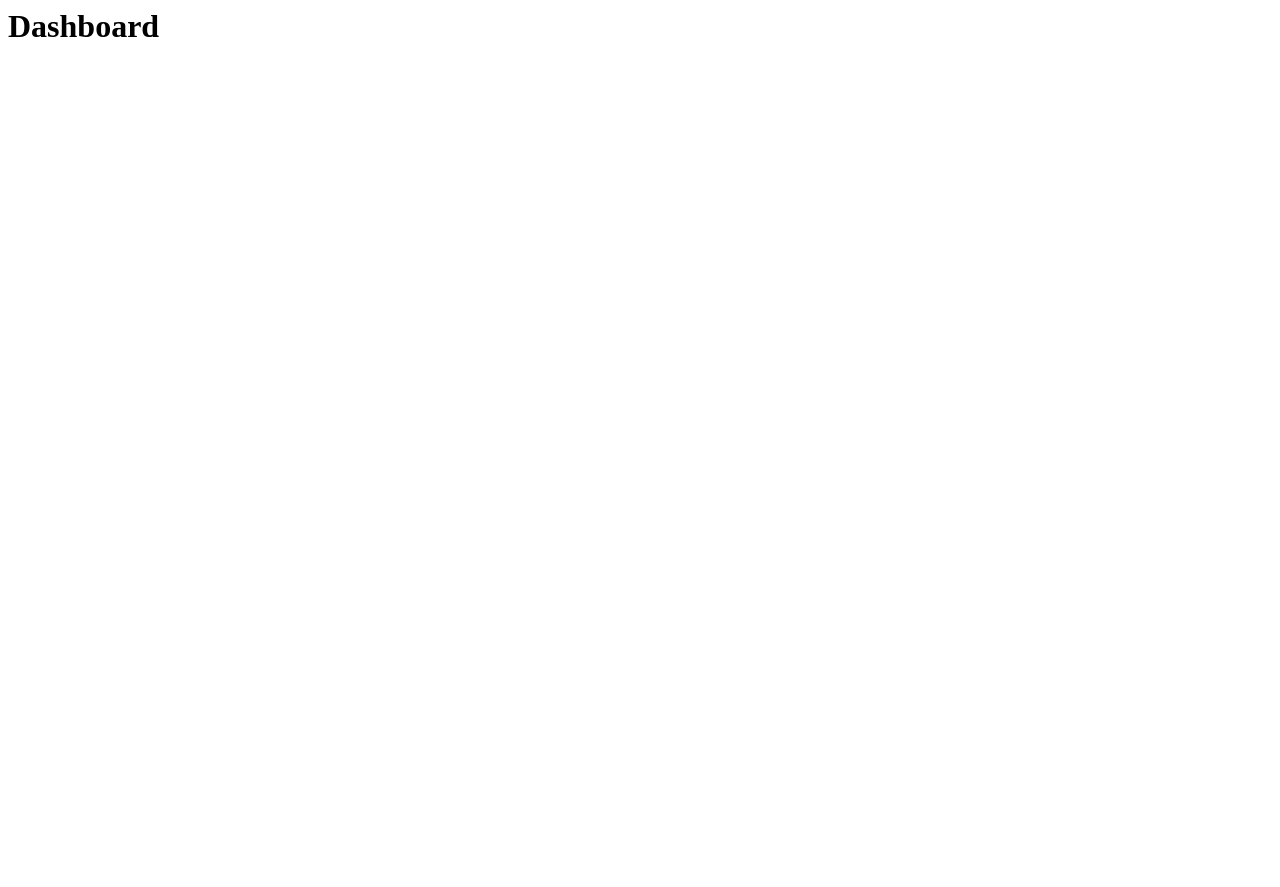
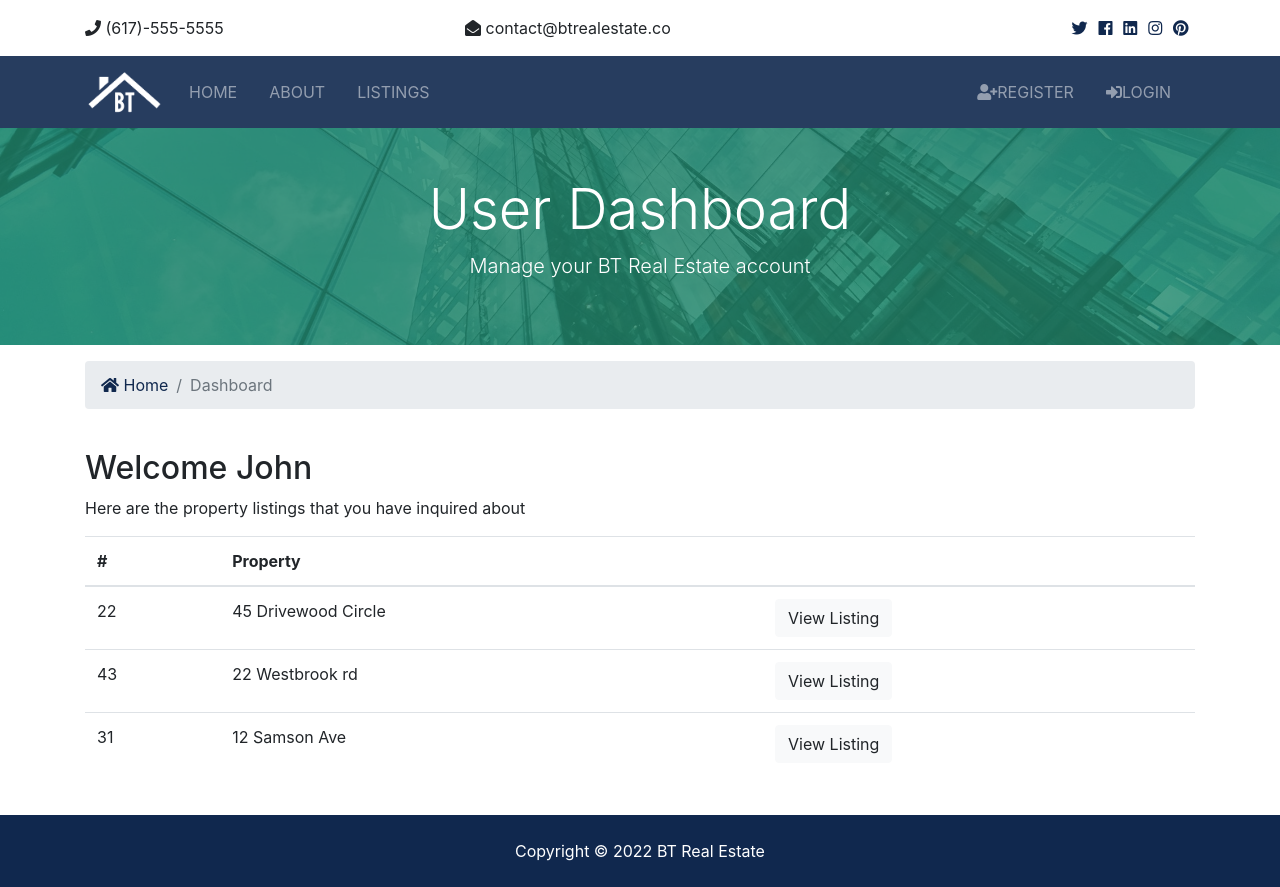
Before and after one commit to morteza-shahrabi-farahani/django-and-flask, a Django app: a page that uses BradTraversyCourse/templates/accounts/dashboard.html in a window 1280 px wide. Before the commit the page is almost empty. Before the commit the page ends 37 px from the top, so only its background shows below. Run offline with Django 4.2, Linux system fonts and the light colour scheme; some libraries are stand-ins or nearby versions.

Commit message:
adding login and register forms

```diff
--- a/BradTraversyCourse/accounts/views.py
+++ b/BradTraversyCourse/accounts/views.py
@@ -4,21 +4,56 @@ from django.http import HttpResponse
 from listings.models import Listing
 from realtors.models import Realtor
 from listings.choices import state_choices, bedroom_choices, price_choices
-from django.contrib import messages
+from django.contrib import messages, auth
+from django.contrib.auth.models import User
 
 def login(request):
     if request.method == 'POST':
-        return
+        username = request.POST['username']
+        password = request.POST['password']
+        user = auth.authenticate(username=username, password=password)
+        if user is not None:
+            auth.login(request, user)
+            messages.success(request, 'You are now logged in!')
+            return redirect('dashboard')
+        else:
+            messages.error(request, 'Invalid inputs')
+            return redirect('login')
     else:
         return render(request, 'accounts/login.html')
 
 def logout(request):
-    return redirect('index')
+    if request.method == 'POST':
+        auth.logout(request)
+        messages.success(request, 'You are now logged out')
+        return redirect('index')
 
 def register(request):
     if request.method == 'POST':
-        messages.error(request, 'Testing error message')
-        return redirect('register')
+        # messages.error(request, 'Testing error message')
+        first_name = request.POST['first_name']
+        last_name = request.POST['last_name']
+        username = request.POST['username']
+        email = request.POST['email']
+        password = request.POST['password']
+        password2 = request.POST['password2']
+
+        if password == password2:
+            if User.objects.filter(username=username).exists():
+                messages.error(request, 'Username is saved before')
+                return redirect('register')
+            else:
+                if User.objects.filter(email=email).exists():
+                    messages.error(request, 'email is saved before')
+                    return redirect('register')
+                else:
+                    user = User.objects.create_user(first_name=first_name, last_name=last_name, username=username, email=email, password=password)
+                    user.save()
+                    messages.success(request, 'You are now registered!')
+                    return redirect('login')
+        else:
+            messages.error(request, 'Passwords do not match')
+            return redirect('register')
     else:
         return render(request, 'accounts/register.html')
 
--- a/BradTraversyCourse/templates/accounts/dashboard.html
+++ b/BradTraversyCourse/templates/accounts/dashboard.html
@@ -1 +1,84 @@
-<h1>Dashboard</h1>
+{% extends 'base.html' %} {% block content %}
+
+<section
+  id="showcase-inner"
+  class="py-5 text-white"
+  style="
+    background-image: url(../../static/img/building.jpg);
+    background-position: center;
+    background-repeat: no-repeat;
+    background-size: cover;
+    position: relative;
+    overflow: hidden;
+    min-height: 200px;
+  "
+>
+  <div class="container">
+    <div class="row text-center">
+      <div class="col-md-12">
+        <h1 class="display-4">User Dashboard</h1>
+        <p class="lead">Manage your BT Real Estate account</p>
+      </div>
+    </div>
+  </div>
+</section>
+
+<!-- Breadcrumb -->
+<section id="bc" class="mt-3">
+  <div class="container">
+    <nav aria-label="breadcrumb">
+      <ol class="breadcrumb">
+        <li class="breadcrumb-item">
+          <a href="index.html"> <i class="fas fa-home"></i> Home</a>
+        </li>
+        <li class="breadcrumb-item active">Dashboard</li>
+      </ol>
+    </nav>
+  </div>
+</section>
+
+{% include 'partials/_alerts.html' %}
+
+<section id="dashboard" class="py-4">
+  <div class="container">
+    <div class="row">
+      <div class="col-md-12">
+        <h2>Welcome John</h2>
+        <p>Here are the property listings that you have inquired about</p>
+        <table class="table">
+          <thead>
+            <tr>
+              <th scope="col">#</th>
+              <th scope="col">Property</th>
+              <th></th>
+            </tr>
+          </thead>
+          <tbody>
+            <tr>
+              <td>22</td>
+              <td>45 Drivewood Circle</td>
+              <td>
+                <a class="btn btn-light" href="#">View Listing</a>
+              </td>
+            </tr>
+            <tr>
+              <td>43</td>
+              <td>22 Westbrook rd</td>
+              <td>
+                <a class="btn btn-light" href="#">View Listing</a>
+              </td>
+            </tr>
+            <tr>
+              <td>31</td>
+              <td>12 Samson Ave</td>
+              <td>
+                <a class="btn btn-light" href="#">View Listing</a>
+              </td>
+            </tr>
+          </tbody>
+        </table>
+      </div>
+    </div>
+  </div>
+</section>
+{% endblock %}
--- a/BradTraversyCourse/templates/pages/index.html
+++ b/BradTraversyCourse/templates/pages/index.html
@@ -93,6 +93,9 @@
     </div>
   </div>
 </section>
+<br />
+
+{% include 'partials/_alerts.html' %}
 
 <!-- Listings -->
 <section id="listings" class="py-5">
--- a/BradTraversyCourse/templates/partials/_navbar.html
+++ b/BradTraversyCourse/templates/partials/_navbar.html
@@ -45,18 +45,47 @@
       </ul>
 
       <ul class="navbar-nav ml-auto">
-        <li class="nav-item mr-3">
+        {% if user.is_authenticated %}
+          <li
+          {% if 'dashboard' in request.path %}
+            class="nav-item active mr-3"
+          {% else %}
+            class="nav-item mr-3"
+          {% endif %}
+          >
+            <a class="nav-link" href="{% url 'dashboard' %}">Dashboard</a>
+          </li>
+          <li class="nav-item mr-3">
+            <a class="nav-link" href="javascript:{document.getElementById('logout').submit()}">
+              <i class="fas fa-sign-out-alt"></i>Logout
+            </a>
+            <form action="{% url 'logout' %}" method="POST" id="logout">
+              {% csrf_token %}
+              <input type="hidden">
+            </form>
+          </li>
+        {% else %}
+        <li
+        {% if 'register' in request.path %}
+          class="nav-item active mr-3"
+        {% else %}
+          class="nav-item mr-3"
+        {% endif %}
+        >
           <a class="nav-link" href="{% url 'register' %}">
-            <i class="fas fa-user-plus"></i> Register</a
-          >
+            <i class="fas fa-user-plus"></i>Register</a>
         </li>
-        <li class="nav-item mr-3">
+        <li
+        {% if 'login' in request.path %}
+          class="nav-item active mr-3"
+        {% else %}
+          class="nav-item mr-3"
+        {% endif %}
+        >
           <a class="nav-link" href="{% url 'login' %}">
-            <i class="fas fa-sign-in-alt"></i>
-
-            Login</a
-          >
+            <i class="fas fa-sign-in-alt"></i>Login</a>
         </li>
+        {% endif %}
       </ul>
     </div>
   </div>
```
